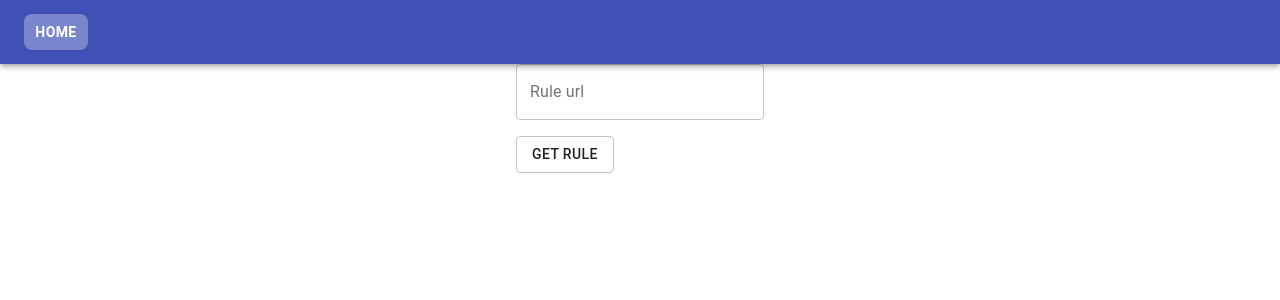
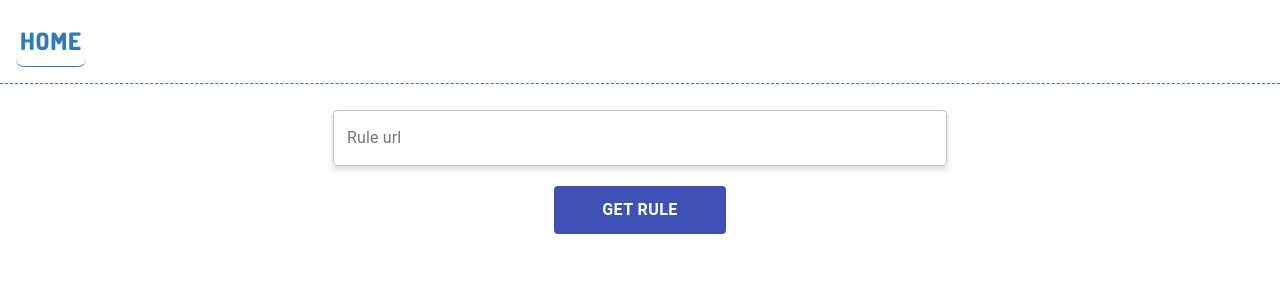
Before and after one commit to jimmytran411/card-game-rule, a React (Create React App) app in the folder frontend/: page / in a window 1280 px wide. Shown: the top 300 px of the page. Built offline with nearby package versions, Linux system fonts and the light colour scheme.

Commit message:
styling navbar

```diff
--- a/frontend/public/index.html
+++ b/frontend/public/index.html
@@ -24,7 +24,10 @@
       work correctly both with client-side routing and a non-root public URL.
       Learn how to configure a non-root public URL by running `npm run build`.
     -->
-    <title>React App</title>
+    <title>Rule Book</title>
+    <style>
+      @import url("https://fonts.googleapis.com/css2?family=Dosis:wght@800&display=swap");
+    </style>
   </head>
   <body>
     <noscript>You need to enable JavaScript to run this app.</noscript>
--- a/frontend/src/App.tsx
+++ b/frontend/src/App.tsx
@@ -1,4 +1,9 @@
-import { BrowserRouter as Router, Route, Switch } from "react-router-dom";
+import {
+  BrowserRouter as Router,
+  Redirect,
+  Route,
+  Switch,
+} from "react-router-dom";
 
 import { RuleFetcher } from "./Components/RuleFetcher";
 import { RuleBookProvider } from "./Contexts/RuleBookContext";
@@ -22,6 +27,7 @@ function App() {
             </Route>
           </RuleSearchProvider>
         </RuleBookProvider>
+        <Redirect from="*" to="/" />
       </Switch>
     </Router>
   );
--- a/frontend/src/Components/Generic/Form.tsx
+++ b/frontend/src/Components/Generic/Form.tsx
@@ -8,7 +8,7 @@ import {
   useForm,
   UseFormStateReturn,
 } from "react-hook-form";
-import { Button, CircularProgress, Grid, TextField } from "@material-ui/core";
+import { Button, CircularProgress, TextField } from "@material-ui/core";
 import { v4 as uuidV4 } from "uuid";
 import _ from "lodash";
 
@@ -36,12 +36,14 @@ interface DynamicFormInputProps {
   inputFields: InputField[];
   onSubmit: SubmitHandler<FieldValues>;
   submitButton: "default" | ((disableOnSubmit: boolean) => JSX.Element);
+  formClassName?: string;
 }
 
 export const DynamicForm: React.FC<DynamicFormInputProps> = ({
   inputFields,
   onSubmit,
   submitButton,
+  formClassName,
 }) => {
   const { control, handleSubmit, setValue } = useForm();
   const [disableOnSubmit, setDisable] = useState(false);
@@ -58,14 +60,7 @@ export const DynamicForm: React.FC<DynamicFormInputProps> = ({
   }, [inputFields, setValue]);
 
   return (
-    <form onSubmit={handleSubmit(submit)}>
-      <Grid
-        container
-        direction="column"
-        justifyContent="center"
-        alignContent="center"
-        spacing={2}
-      >
+    <form onSubmit={handleSubmit(submit)} className={formClassName}>
       {inputFields.map(
         ({
           name,
@@ -78,7 +73,7 @@ export const DynamicForm: React.FC<DynamicFormInputProps> = ({
           fullWidth,
         }) => {
           return (
-              <Grid key={uuidV4()} item xs>
+            <React.Fragment key={uuidV4()}>
               {renderField ? (
                 <Controller
                   name={name}
@@ -107,11 +102,10 @@ export const DynamicForm: React.FC<DynamicFormInputProps> = ({
                   )}
                 />
               )}
-              </Grid>
+            </React.Fragment>
           );
         }
       )}
-        <Grid item xs>
       {submitButton === "default" && (
         <Button
           disabled={disableOnSubmit}
@@ -123,8 +117,6 @@ export const DynamicForm: React.FC<DynamicFormInputProps> = ({
         </Button>
       )}
       {submitButton !== "default" && submitButton(disableOnSubmit)}
-        </Grid>
-      </Grid>
     </form>
   );
 };
--- a/frontend/src/Components/NavBar.tsx
+++ b/frontend/src/Components/NavBar.tsx
@@ -1,39 +1,44 @@
 import React from "react";
-import {
-  makeStyles,
-  createStyles,
-  AppBar,
-  Toolbar,
-  Theme,
-  Button,
-} from "@material-ui/core";
+import { makeStyles, createStyles, Theme, Button } from "@material-ui/core";
 import { NavLink } from "react-router-dom";
 import { useRuleBook } from "../Contexts/RuleBookContext";
+import { RuleSearch } from "./RuleSearch";
 
 const useStyles = makeStyles((theme: Theme) =>
   createStyles({
     root: {
       flexGrow: 1,
       zIndex: theme.zIndex.drawer + 1,
+      display: "flex",
+      alignItems: "center",
+      padding: 8,
+      borderBottom: "1px dashed #327abf",
     },
     navButton: {
       flexGrow: 1,
-      color: theme.palette.common.white,
-      fontWeight: 600,
+      color: "#327abf",
       borderRadius: 8,
+      fontFamily: "'Dosis', sans-serif",
+      fontSize: 24,
+      padding: 4,
     },
     activeNav: {
-      backgroundColor: theme.palette.primary.light,
+      borderBottom: `1px solid #327abf`,
     },
     nav: {
       textDecoration: "none",
       borderRadius: 8,
+      margin: 8,
+    },
+    ruleSearch: {
+      position: "absolute",
+      right: 24,
     },
   })
 );
 
 export const NavBar: React.FC = () => {
-  const { root, navButton, activeNav, nav } = useStyles();
+  const { root, navButton, activeNav, nav, ruleSearch } = useStyles();
   const { ruleBook } = useRuleBook();
   const [isRuleBookEmpty, setIsRuleBookEmpty] = React.useState<boolean>(true);
 
@@ -47,9 +52,7 @@ export const NavBar: React.FC = () => {
   }, [ruleBook]);
 
   return (
-    <div className={root}>
-      <AppBar position="static">
-        <Toolbar>
+    <nav className={root}>
       <NavLink className={nav} activeClassName={activeNav} to="/" exact>
         <Button className={navButton} variant="text">
           Home
@@ -62,8 +65,11 @@ export const NavBar: React.FC = () => {
           </Button>
         </NavLink>
       )}
-        </Toolbar>
-      </AppBar>
-    </div>
+      {!isRuleBookEmpty && (
+        <span className={ruleSearch}>
+          <RuleSearch />
+        </span>
+      )}
+    </nav>
   );
 };
--- a/frontend/src/Components/RuleFetcher.tsx
+++ b/frontend/src/Components/RuleFetcher.tsx
@@ -1,5 +1,11 @@
 import React, { useState } from "react";
-import { Button, CircularProgress, Typography } from "@material-ui/core";
+import {
+  Button,
+  CircularProgress,
+  Typography,
+  makeStyles,
+  Theme,
+} from "@material-ui/core";
 import { FieldValues } from "react-hook-form";
 import { useHistory } from "react-router-dom";
 
@@ -7,11 +13,51 @@ import { getRule } from "../api/rule";
 import { DynamicForm } from "./Generic/Form";
 import { useRuleBook } from "../Contexts/RuleBookContext";
 
+const useStyles = makeStyles((theme: Theme) => ({
+  root: {
+    padding: 26,
+  },
+
+  form: {
+    display: "flex",
+    flexDirection: "column",
+    justifyContent: "center",
+    alignItems: "center",
+  },
+
+  inputField: {
+    [theme.breakpoints.down("sm")]: {
+      width: "100%",
+    },
+    [theme.breakpoints.between("sm", "xl")]: {
+      width: "50%",
+    },
+    marginBottom: 20,
+    boxShadow: "0 3px 6px #d8d8d8",
+  },
+
+  button: {
+    backgroundColor: theme.palette.primary.main,
+    borderRadius: 4,
+    padding: "0 48px",
+    lineHeight: 3,
+    fontSize: 16,
+    color: theme.palette.common.white,
+    fontWeight: 600,
+    "&:hover": {
+      backgroundColor: theme.palette.primary.light,
+    },
+  },
+}));
+
 export const RuleFetcher: React.FC = () => {
+  const history = useHistory();
+
   const [error, setError] = useState("");
   const [disableBtn, setDisableBtn] = useState(false);
+
   const { setRuleBook } = useRuleBook();
-  const history = useHistory();
+  const { root, form, inputField, button } = useStyles();
 
   const onSubmit = async (fields: FieldValues) => {
     setDisableBtn(true);
@@ -29,7 +75,8 @@ export const RuleFetcher: React.FC = () => {
           setDisableBtn(false);
         }
       } catch (error) {
-        setError(`Error: ${error}`);
+        setError(error.toString());
+        setDisableBtn(false);
       }
     } else {
       setError("Invalid Url. Please use url starting with fpt, http, or https");
@@ -38,13 +85,13 @@ export const RuleFetcher: React.FC = () => {
   };
 
   const searchButton = () => (
-    <Button variant="outlined" type="submit">
+    <Button variant="text" type="submit" className={button}>
       {disableBtn ? <CircularProgress /> : "Get Rule"}
     </Button>
   );
 
   return (
-    <>
+    <div className={root}>
       {error && (
         <Typography variant="subtitle1" color="secondary" align="center">
           {error}
@@ -59,10 +106,12 @@ export const RuleFetcher: React.FC = () => {
             type: "text",
             isRequired: false,
             fullWidth: true,
+            inputFieldClassName: inputField,
           },
         ]}
         submitButton={searchButton}
+        formClassName={form}
       />
-    </>
+    </div>
   );
 };
--- a/frontend/src/Components/RuleSearch.tsx
+++ b/frontend/src/Components/RuleSearch.tsx
@@ -1,6 +1,6 @@
 import React, { useState } from "react";
 import { Controller, FieldValues, useForm } from "react-hook-form";
-import { useHistory, useRouteMatch } from "react-router-dom";
+import { useHistory } from "react-router-dom";
 import qs from "qs";
 import {
   Button,
@@ -29,7 +29,6 @@ const useStyles = makeStyles({
 });
 
 export const RuleSearch: React.FC = () => {
-  const { url } = useRouteMatch();
   const { push: historyPush } = useHistory();
   const { control, handleSubmit } = useForm();
 
@@ -42,7 +41,7 @@ export const RuleSearch: React.FC = () => {
   const onSubmit = ({ rule }: FieldValues) => {
     setDisable(true);
     const qsString = qs.stringify({ rule });
-    historyPush(`${url}/search?${qsString}`);
+    historyPush(`/rules/search?${qsString}`);
     handleSearch(rule);
     setDisable(false);
     setOpen(false);
@@ -68,7 +67,12 @@ export const RuleSearch: React.FC = () => {
           <IconButton onClick={handleCloseSearch}>
             <ChevronRightIcon />
           </IconButton>
-          <Grid container justifyContent="center" alignContent="center" spacing={1}>
+          <Grid
+            container
+            justifyContent="center"
+            alignContent="center"
+            spacing={1}
+          >
             <Grid item xs={8}>
               <Controller
                 name="rule"
--- a/frontend/src/Components/Rules/RuleFilter.tsx
+++ b/frontend/src/Components/Rules/RuleFilter.tsx
@@ -17,10 +17,15 @@ const useStyles = makeStyles((theme: Theme) => ({
     color: theme.palette.primary.main,
     fontWeight: 600,
   },
+  highlight: {
+    fontWeight: 800,
+    backgroundColor: theme.palette.success.light,
+    color: theme.palette.common.white,
+  },
 }));
 
 export const RuleFilter: React.FC<RuleFilter> = ({ rule, chapters }) => {
-  const { link } = useStyles();
+  const { link, highlight } = useStyles();
   const { searchParam } = useRuleSearch();
 
   const inlineRules = getInlineRule(rule);
@@ -34,24 +39,30 @@ export const RuleFilter: React.FC<RuleFilter> = ({ rule, chapters }) => {
     const splitRegexp = new RegExp(splitRegexpString, "gi");
     const ruleSplit = rule.split(splitRegexp);
 
-    const chapterLink = inlineRules.reduce((chapterLink: string[], rule: string) => {
-      const isRule = rule.match(/\d{3}/g) ?? "see rule";
-      const chapter = chapters.find((chapter) => chapter.includes(isRule[0]));
-      chapter && chapterLink.push(chapter.replace(/\s|\./g, "-"));
-      return chapterLink;
-    }, []);
+    const chapterLink = inlineRules.reduce(
+      (chapterLink: string[], rule: string) => {
+        const isRule = rule.match(/\d{3}/g) ?? "see rule";
+        const chapter = chapters.find((chapter) => chapter.includes(isRule[0]));
+        chapter && chapterLink.push(chapter.replace(/\s|\./g, "-"));
+        return chapterLink;
+      },
+      []
+    );
 
     return (
       <>
         {ruleSplit.map((fragment) => {
           if (fragment) {
-            const ruleLink = inlineRules.find((rule) => fragment.includes(rule));
+            const ruleLink = inlineRules.find((rule) =>
+              fragment.includes(rule)
+            );
 
             return !ruleLink ? (
               <Highlighter
                 key={v4()}
                 searchWords={[searchParam]}
                 textToHighlight={fragment}
+                highlightClassName={highlight}
               />
             ) : (
               <React.Fragment key={v4()}>
@@ -70,7 +81,13 @@ export const RuleFilter: React.FC<RuleFilter> = ({ rule, chapters }) => {
       </>
     );
   } else {
-    return <Highlighter searchWords={[searchParam]} textToHighlight={rule} />;
+    return (
+      <Highlighter
+        searchWords={[searchParam]}
+        textToHighlight={rule}
+        highlightClassName={highlight}
+      />
+    );
   }
 };
 
--- a/frontend/src/Components/Rules/RuleList.tsx
+++ b/frontend/src/Components/Rules/RuleList.tsx
@@ -10,7 +10,6 @@ import {
   ListItemText,
   makeStyles,
   createStyles,
-  Theme,
 } from "@material-ui/core";
 import { v4 as uuidV4 } from "uuid";
 
@@ -24,20 +23,17 @@ interface RuleListProps {
   chapters: string[];
 }
 
-const useStyles = makeStyles((theme: Theme) =>
+const useStyles = makeStyles(() =>
   createStyles({
     root: {
       display: "flex",
       justifyContent: "space-between",
       flexDirection: "column",
+      height: "80vh",
+      overflow: "auto",
     },
     ruleTitle: {
       alignSelf: "center",
-    },
-    highlight: {
-      fontWeight: 800,
-      backgroundColor: theme.palette.success.light,
-      color: theme.palette.common.white,
     },
   })
 );
```
Also changed, not shown: frontend/src/Components/RuleBook.tsx (+6 -17 lines), frontend/src/Components/TableOfContents/NestedNav.tsx (+34 -13 lines). Lines whose indentation alone changed are shown as unchanged.
